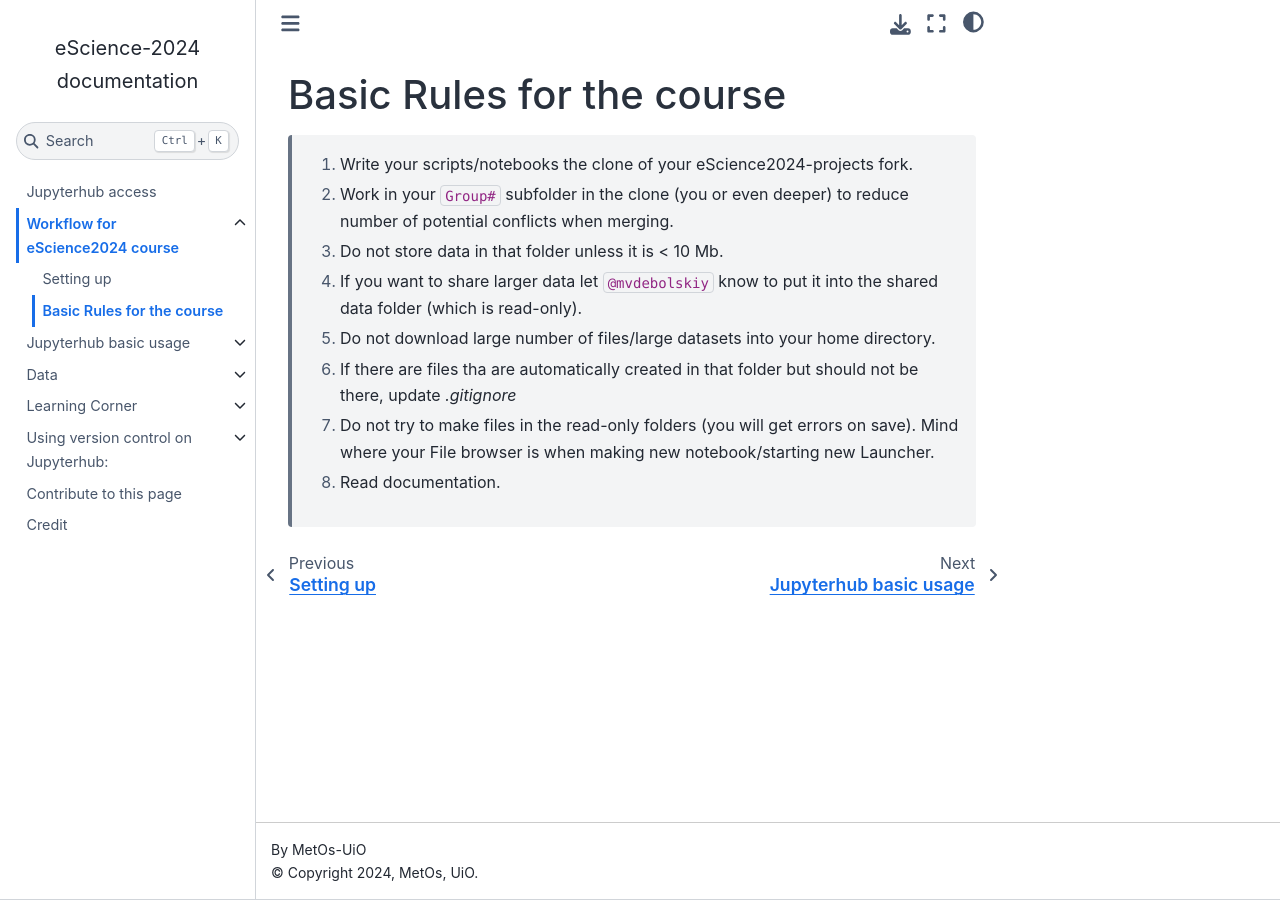
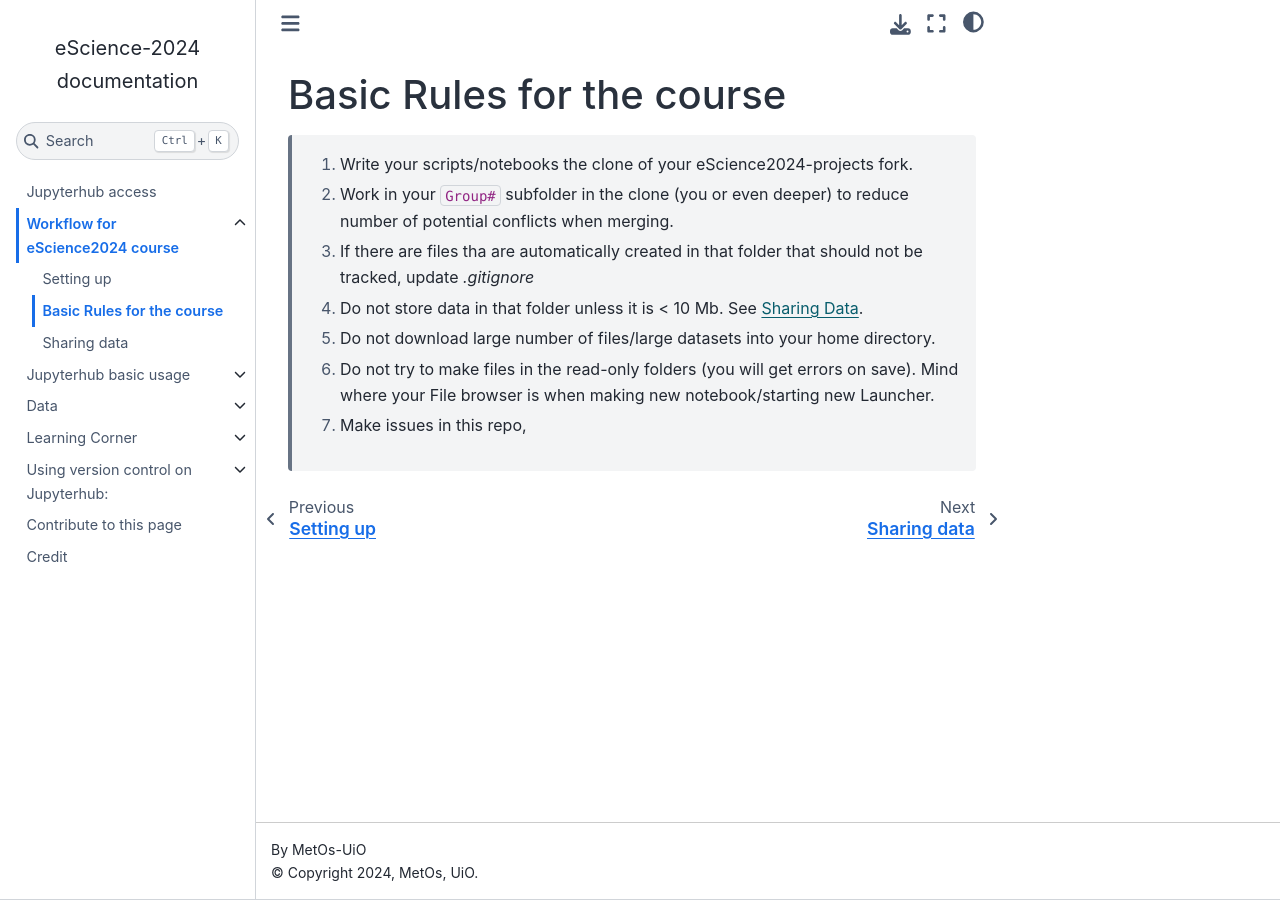
Before and after one commit to MetOs-UiO/eScience2024, a Sphinx documentation site: the page built from docs/course_workflow/rules.rst, in a window 1280 px wide. Built offline with Sphinx 7.4.7 and the Sphinx Book theme 1.1.4, drawn with Linux system fonts in a browser that asks for light colours.

Commit message:
add rules and data

```diff
--- a/docs/conf.py
+++ b/docs/conf.py
@@ -26,7 +26,7 @@ copyright = "2024, MetOs, UiO"
 author = "MetOs-UiO"
 github_user = "MetOs-UiO"
 github_repo_name = "eScience2024"  # auto-detected from dirname if blank
-github_version = "main"
+github_version = "master"
 conf_py_path = "/docs/"  # with leading and trailing slash
 
 # -- General configuration ---------------------------------------------------
--- a/docs/course_workflow/index.rst
+++ b/docs/course_workflow/index.rst
@@ -7,3 +7,4 @@ Workflow for eScience2024 course
 
    workflow
    rules
+   data
--- a/docs/course_workflow/rules.rst
+++ b/docs/course_workflow/rules.rst
@@ -5,9 +5,8 @@ Basic Rules for the course
 
   #. Write your scripts/notebooks the clone of your eScience2024-projects fork.
   #. Work in your ``Group#`` subfolder in the clone (you or even deeper) to reduce number of potential conflicts when merging.
-  #. Do not store data in that folder unless it is \< 10 Mb.
-  #. If you want to share larger data let ``@mvdebolskiy`` know to put it into the shared data folder (which is read-only).
+  #. If there are files tha are automatically created in that folder that should not be tracked, update `.gitignore`
+  #. Do not store data in that folder unless it is \< 10 Mb. See :doc:`Sharing Data <./data>`.
   #. Do not download large number of files/large datasets into your home directory.
-  #. If there are files tha are automatically created in that folder but should not be there, update `.gitignore`
   #. Do not try to make files in the read-only folders (you will get errors on save). Mind where your File browser is when making new notebook/starting new Launcher.
-  #. Read documentation.
+  #. Make issues in this repo,
```
Also changed, not shown: docs/course_workflow/data.rst (added, +9 -0 lines).
